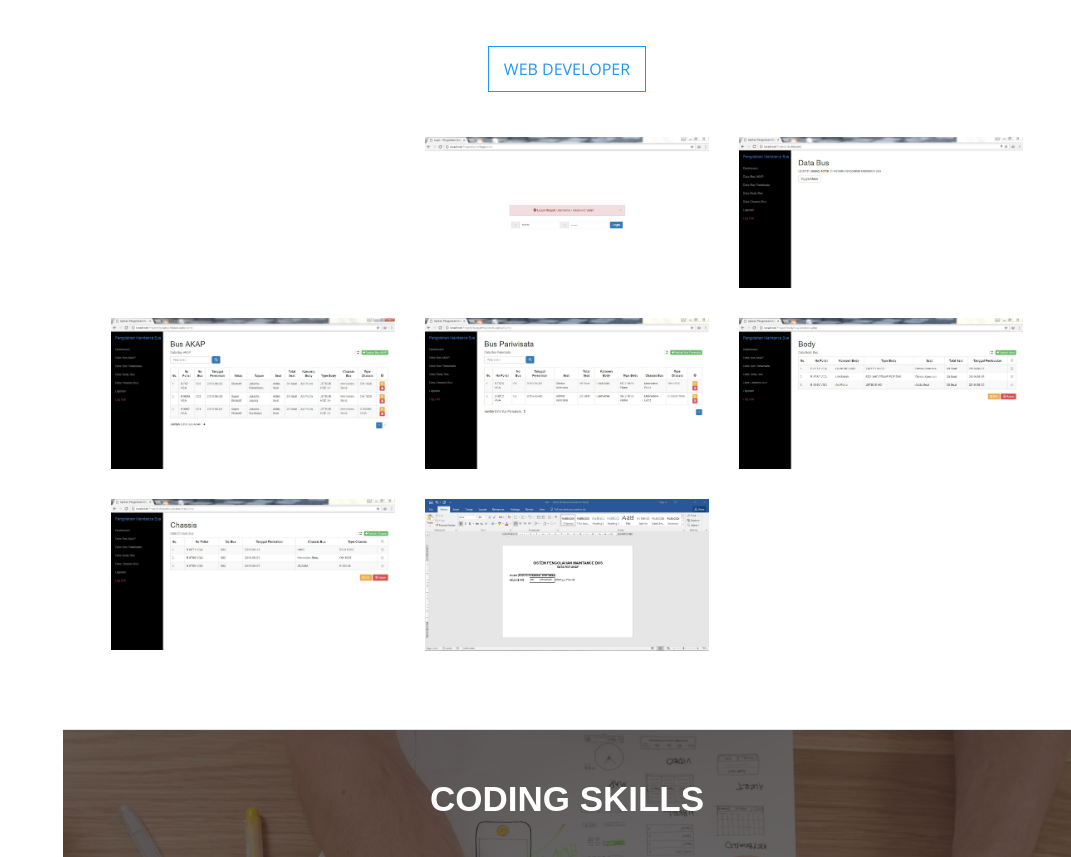
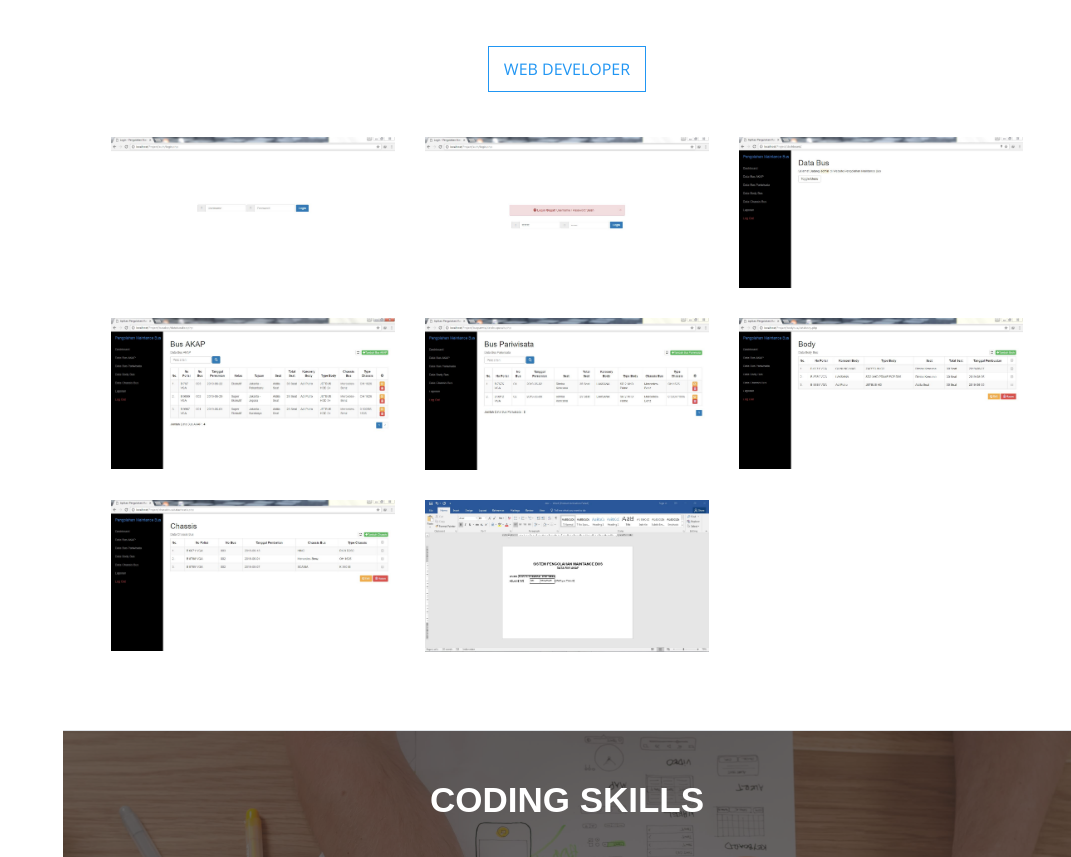
Before and after one commit to ahmadsatibi27/testmai, a plain HTML site: page index.html in a window 1280 px wide. Shown: the part 1760-2617 px from the top of the page, without its empty margins (209-1280 px from the left). Drawn offline with nearby package versions, Linux system fonts and the light colour scheme; a web font is replaced by a local one.

Commit message:
Merubah Link Foto

```diff
--- a/index.html
+++ b/index.html
@@ -173,7 +173,7 @@ License URL: https://creativecommons.org/licenses/by/4.0/
                               <i class="fa fa-search-plus fa-3x"></i>
                           </div>
                       </div>
-                      <img class="img-fluid" src="tree/master/img/portfolio/a1.jpg" alt="">
+                      <img class="img-fluid" src="img/portfolio/a1.jpg" alt="">
                   </a>
               </div>
               <div class="col-sm-4 portfolio-item filter marketing">
```
